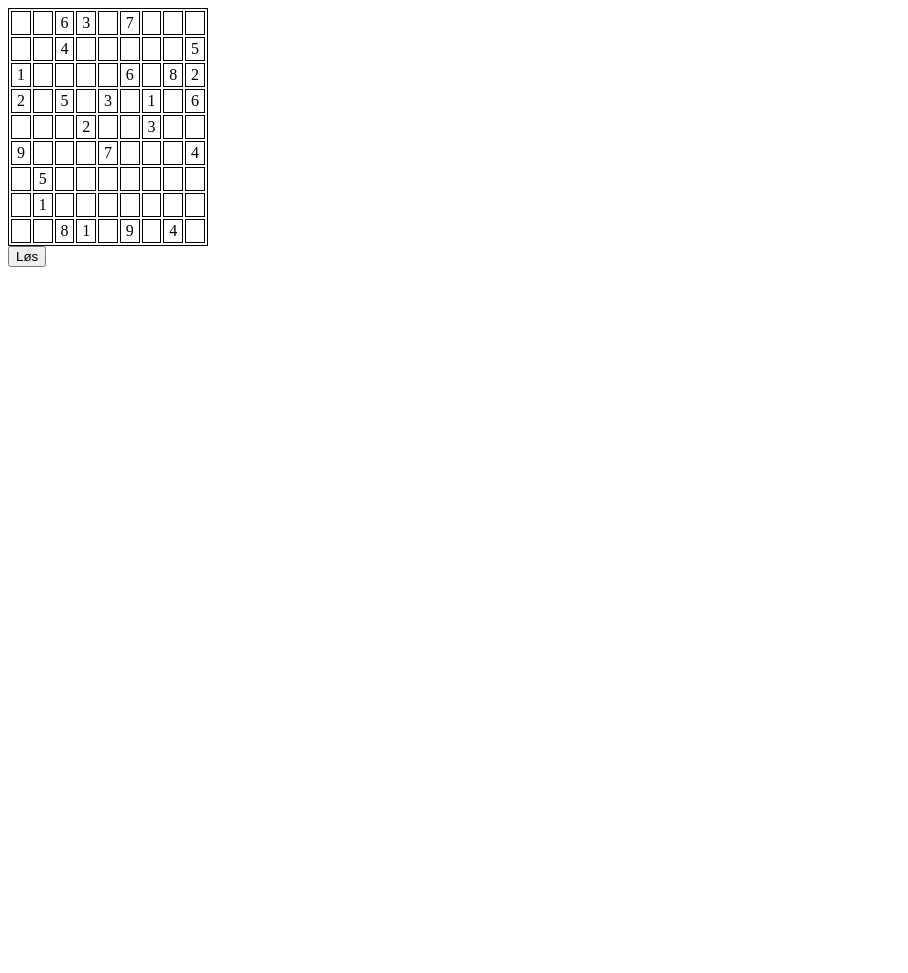
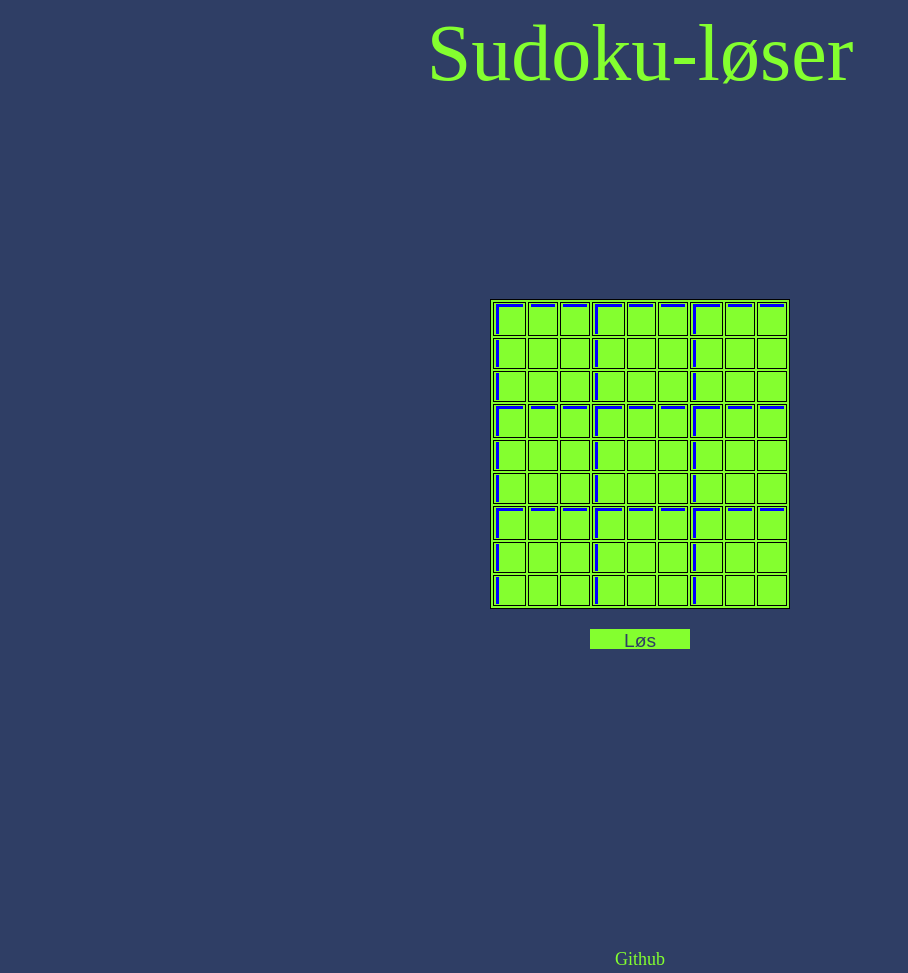
Before and after one commit to Plane737/sudokusolver, a plain HTML site: page index.html in a window 1280 px wide. Shown: the whole page, without its empty margins (0-908 px from the left). Before the commit the page ends 800 px from the top, so only its background shows below. Drawn offline with Linux system fonts and the light colour scheme.

Commit message:
La til fungerende input og la til en sjekk for kompleksitet

```diff
--- a/index.html
+++ b/index.html
@@ -9,9 +9,16 @@
   <title>Sudoku solver</title>
 </head>
 <body>
+  <header>
+    Sudoku-løser
+  </header>
+  <div style="margin-top: 200px;">
+  </div>
   <div>
-
+    <input type="button" value="Løs" class="button" style="font-size: larger;">
   </div>
-  <input type="button" value="Løs">
+  <footer>
+    Github
+  </footer>
 </body>
 </html>
--- a/javascript.js
+++ b/javascript.js
@@ -2,9 +2,13 @@
 
 //DOM
 const div = document.querySelector("div");
-const btn = document.querySelector("button");
+const btn = document.querySelector(".button");
+btn.addEventListener("click",(e)=>{
+  løs(hentInputBrett());
 
-
+})
+//Globle variabler
+let kompleksitet = 0;
 
 //brett
 let brett2 = [
@@ -42,7 +46,69 @@ let brett3 = [
   [0,0,8,1,0,9,0,4,0],
 ]
 
+//Funksjoner
+
+
 //print ut
+function printInputBrett(){
+  let table = document.createElement("table");
+  for(let i = 0; i < 9;i++){
+    let tr = document.createElement("tr");
+    for(let j = 0; j < 9;j++){
+      let td = document.createElement("td");
+      let input = document.createElement("input");
+      input.type = "text";
+      if(i % 3 === 0){
+        input.style.borderTop = "3px solid blue";
+      }
+      if(j % 3 === 0){
+        input.style.borderLeft = "3px solid blue";
+      }
+      input.id = `cell${i}${j}`
+
+      td.appendChild(input);
+      tr.appendChild(td);
+    }
+    table.appendChild(tr);
+  }
+  div.appendChild(table);
+}
+
+function hentInputBrett(){
+  let brett = new Array;
+  for(let i = 0; i < 9;i++){
+    let indreArray = new Array;
+    for(let j = 0; j < 9; j++){
+      cell = document.getElementById(`cell${i}${j}`);
+      if(cell.value !== ""){
+        if(sjekkOmGyldigTall(cell.value)){
+          indreArray.push(Number(cell.value));
+          console.log(cell.value);
+        } else {
+          throw new Error("Ugyldig bruker input");
+        }
+
+      }else {
+        indreArray.push(0);
+      }
+
+    }
+    brett.push(indreArray);
+  }
+  return brett
+}
+function fjernInput(){
+  div.innerHTML = "";
+}
+function sjekkOmGyldigTall(str){
+  if(str.length !== 1){
+    return false;
+  }
+  if(isNaN(str)){
+    return false;
+  }
+  return true;
+}
 
 function printBrett(brett){
   let table = document.createElement("table");
@@ -63,7 +129,7 @@ function printBrett(brett){
 }
 
 
-printBrett(brett3);
+//printBrett(brett3);
 
 
 
@@ -109,6 +175,7 @@ hentBoks(brett,3,2);
 
 //rad --> rekke ned
 function sjekkMulige(brett,rad,rekke,n){
+  kompleksitet += 1;
 
   let muligeVerdier = [1,2,3,4,5,6,7,8,9];
 
@@ -155,16 +222,23 @@ function sjekkMulige(brett,rad,rekke,n){
 
 
 function løs(brett){
+  if(kompleksitet > 100000){
+    console.log("Brettet er for kompleks");
+    return false;
+  }
+
   if(testOmFerdig(brett)){
+    fjernInput();
     printBrett(brett);
     return true;
   }
+
   for(let i = 0; i < 9; i++){
     for (let j = 0; j < 9; j++){
       if(brett[i][j]=== 0){
-        for(let g = 1; g < 10; g++){
-          if(sjekkMulige(brett,i,j,g)){
-            brett[i][j]=g;
+        for(let n = 1; n < 10; n++){
+          if(sjekkMulige(brett,i,j,n)){
+            brett[i][j]=n;
             løs(brett);
             brett[i][j]=0;
           }
@@ -175,3 +249,5 @@ function løs(brett){
     }
   }
 }
+
+printInputBrett();
--- a/style.css
+++ b/style.css
@@ -1,6 +1,46 @@
 table, td {
   border:1px solid black;
   text-align: center;
-  width: 200px;
+  width: 300px;
+  font-size: larger;
+  color: #2f3e65;
+  background-color: #84ff2f;
   height: 20px;
 }
+div , button{
+  display: flex;
+  flex-direction: column;
+  align-items: center;
+}
+.button {
+  margin-top: 20px;
+  width: 100px;
+  height: 20px;
+  background-color: #84ff2f;
+  border: none;
+}
+body {
+  background-color:#2f3e65;
+}
+header {
+  text-align: center;
+  color: #84ff2f;
+  font-size: 500%;
+}
+input {
+  width: 20px;
+  height: 25px;
+  background-color: #84ff2f;
+  font-size: 100%;
+  text-align: center;
+  color: #2f3e65;
+  border: none;
+}
+
+footer {
+  text-align: center;
+  margin-top: 300px;
+  color:#84ff2f;
+  font-size: large
+
+}
```
